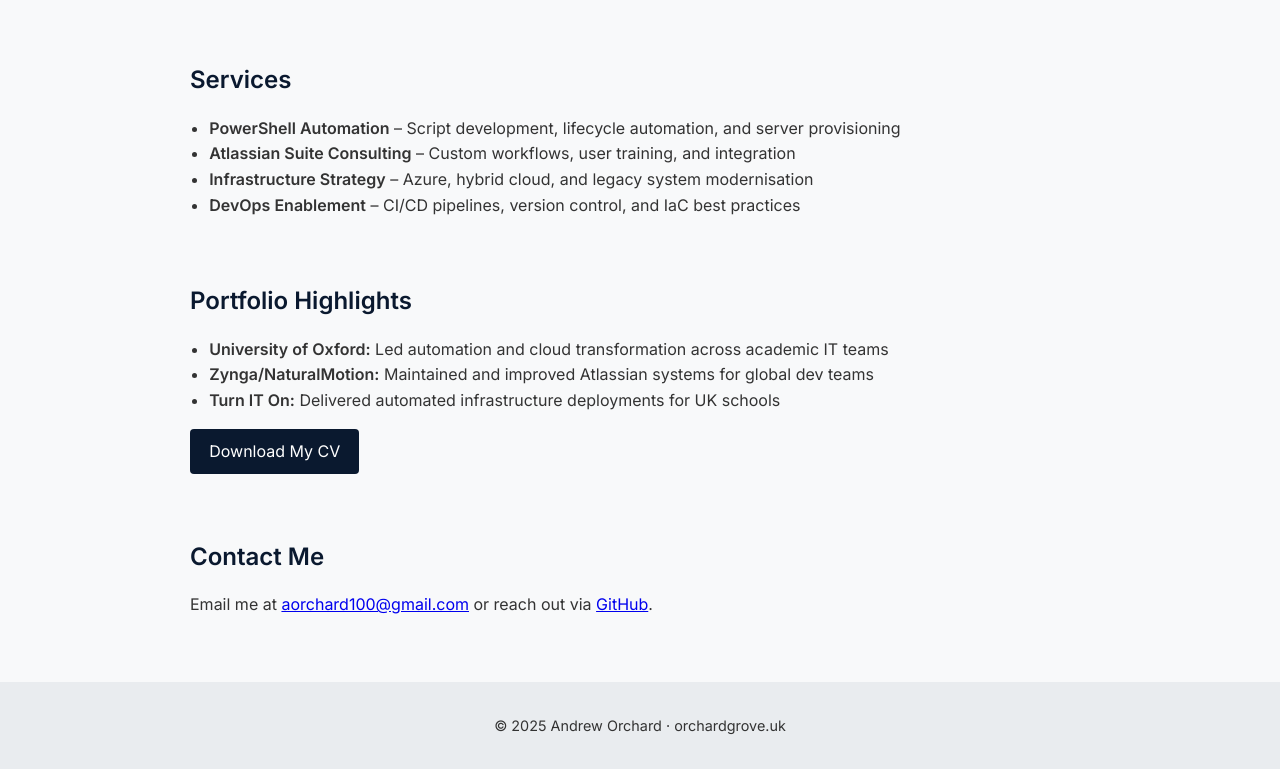
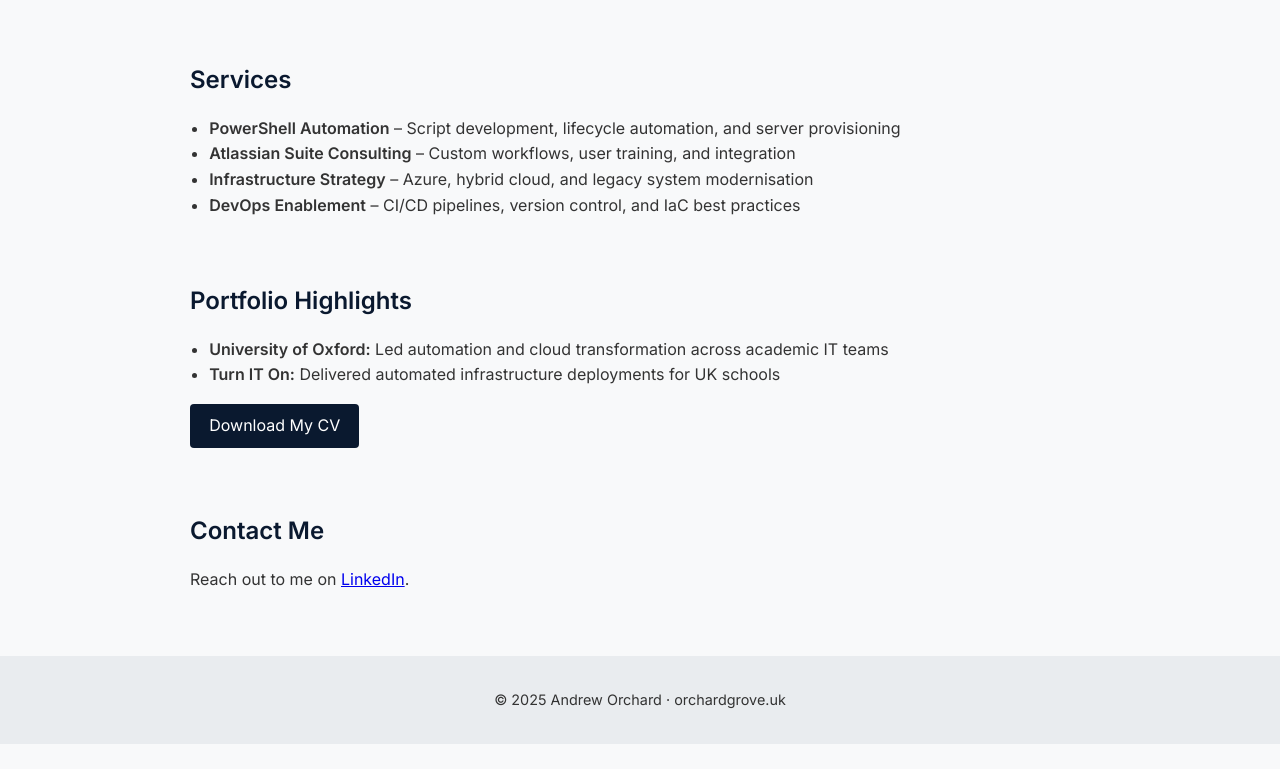
Before and after one commit to aorchard100/Personal-Website, a plain HTML site: page index.html in a window 1280 px wide. Shown: the part 377-1146 px from the top of the page. After the commit the page ends 1121 px from the top, so only its background shows below. Drawn offline with Linux system fonts and the light colour scheme.

Commit message:
Changed contact details

```diff
--- a/index.html
+++ b/index.html
@@ -50,7 +50,6 @@
       <h2>Portfolio Highlights</h2>
       <ul>
         <li><strong>University of Oxford:</strong> Led automation and cloud transformation across academic IT teams</li>
-        <li><strong>Zynga/NaturalMotion:</strong> Maintained and improved Atlassian systems for global dev teams</li>
         <li><strong>Turn IT On:</strong> Delivered automated infrastructure deployments for UK schools</li>
       </ul>
       <p><a class="btn" href="CV_Andrew_Orchard.pdf" download>Download My CV</a></p>
@@ -58,7 +57,7 @@
 
     <section id="contact">
       <h2>Contact Me</h2>
-      <p>Email me at <a href="mailto:aorchard100@gmail.com">aorchard100@gmail.com</a> or reach out via <a href="https://github.com/aorchard" target="_blank">GitHub</a>.</p>
+      <p>Reach out to me on <a href="https://www.linkedin.com/in/andrew-orchard-ab551432">LinkedIn</a>.</p>
     </section>
   </div>
 
```
